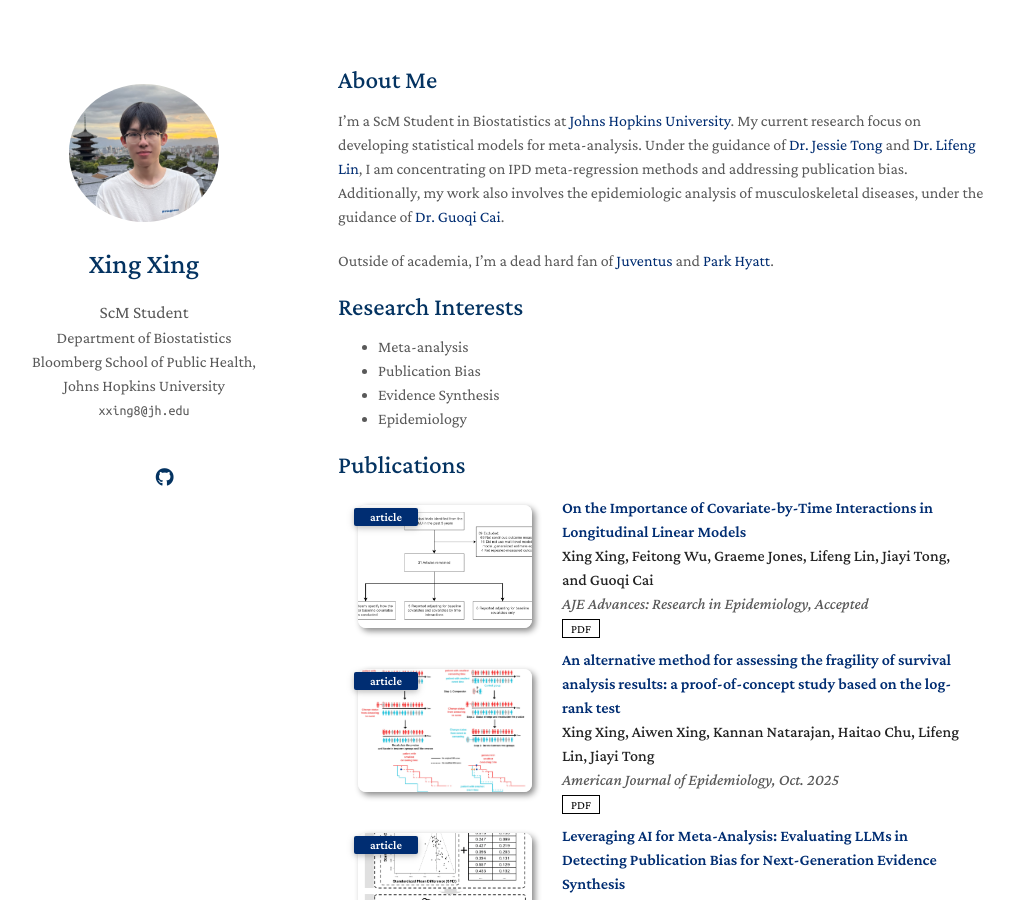
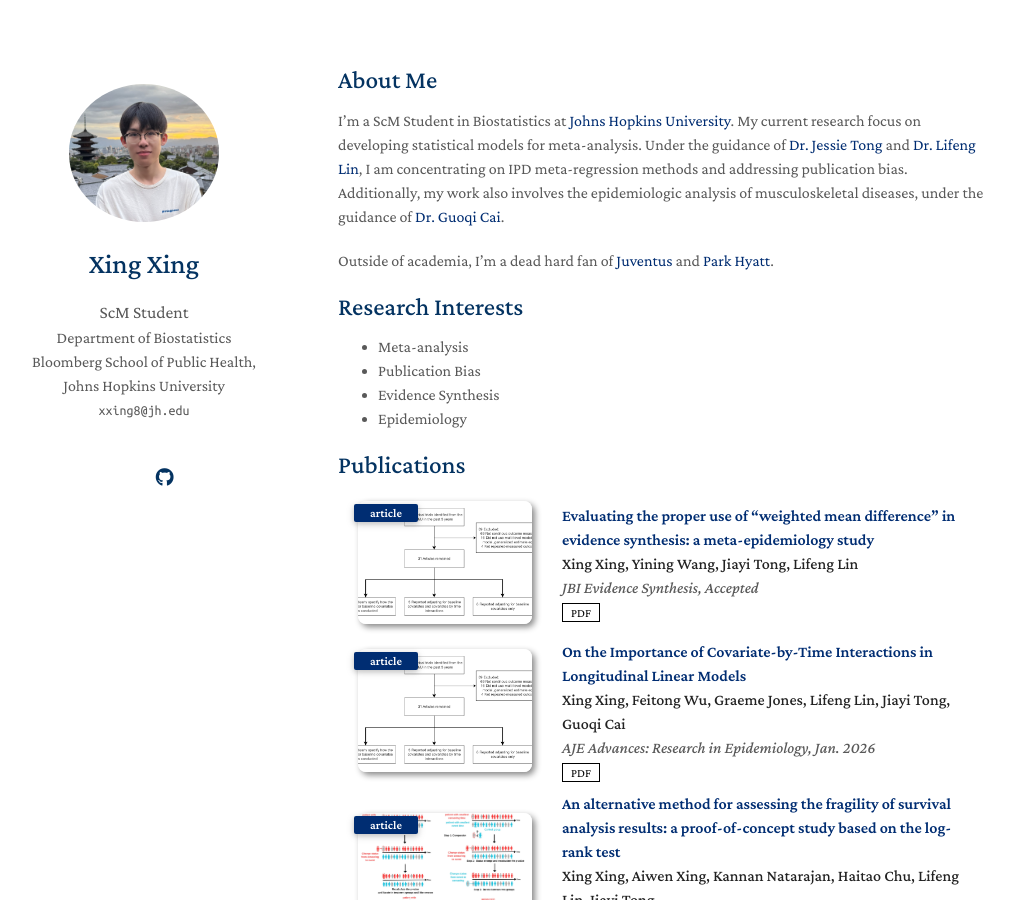
Before and after one commit to KevinXing3/kevinXing3.github.io, a Jekyll site: the page built from index.md, in a window 1280 px wide and 900 px high. Shown: the whole window, without its empty margins (132-1146 px from the left). Built offline with Jekyll 4.4.1, drawn with Linux system fonts in a browser that asks for light colours; nearby versions of some CDN libraries; a style sheet for code colours, icons or effects is not loaded; our own code applies the rules of GitHub Pages for plain Markdown files.

Commit message:
Update project.md

```diff
--- a/_includes/project.md
+++ b/_includes/project.md
@@ -11,11 +11,29 @@
   </div>
 
   <div class="col-sm-9" style="position: relative;padding-right: 15px;padding-left: 20px;">
-    <div class="title"><a href="https://academic.oup.com/aje/advance-article-abstract/doi/10.1093/aje/kwaf229/8285372?redirectedFrom=fulltext" style="color:#002D72">On the Importance of Covariate-by-Time Interactions in Longitudinal Linear Models</a></div>
-    <div class="author"><strong>Xing Xing, Feitong Wu, Graeme Jones, Lifeng Lin, Jiayi Tong, and Guoqi Cai</strong></div>
-    <div class="periodical"><em>AJE Advances: Research in Epidemiology, Accepted</em></div>
+    <div class="title"><a href="https://academic.oup.com/aje/advance-article-abstract/doi/10.1093/aje/kwaf229/8285372?redirectedFrom=fulltext" style="color:#002D72">Evaluating the proper use of “weighted mean difference” in evidence synthesis: a meta-epidemiology study</a></div>
+    <div class="author"><strong>Xing Xing, Yining Wang, Jiayi Tong, Lifeng Lin</strong></div>
+    <div class="periodical"><em>JBI Evidence Synthesis, Accepted</em></div>
     <div class="links">
       <a href="https://academic.oup.com/aje/advance-article-abstract/doi/10.1093/aje/kwaf229/8285372?redirectedFrom=fulltext" class="btn btn-sm z-depth-0" role="button" target="_blank" style="font-size:12px;">PDF</a>
+    </div>
+  </div>
+</div>
+</li>
+
+<li>
+<div class="pub-row">
+  <div class="col-sm-3 abbr" style="position: relative;padding-right: 15px;padding-left: 15px;">
+    <img src="assets/img/AJEAD.png" class="teaser img-fluid z-depth-1">
+    <abbr class="badge">article</abbr>
+  </div>
+
+  <div class="col-sm-9" style="position: relative;padding-right: 15px;padding-left: 20px;">
+    <div class="title"><a href="https://academic.oup.com/aje/advance-article-abstract/doi/10.1093/aje/kwaf229/8285372?redirectedFrom=fulltext" style="color:#002D72">On the Importance of Covariate-by-Time Interactions in Longitudinal Linear Models</a></div>
+    <div class="author"><strong>Xing Xing, Feitong Wu, Graeme Jones, Lifeng Lin, Jiayi Tong, Guoqi Cai</strong></div>
+    <div class="periodical"><em>AJE Advances: Research in Epidemiology, Jan. 2026</em></div>
+    <div class="links">
+      <a href="https://academic.oup.com/ajeadvances/advance-article/doi/10.1093/ajeadv/uuag002/8423089" class="btn btn-sm z-depth-0" role="button" target="_blank" style="font-size:12px;">PDF</a>
     </div>
   </div>
 </div>
```
